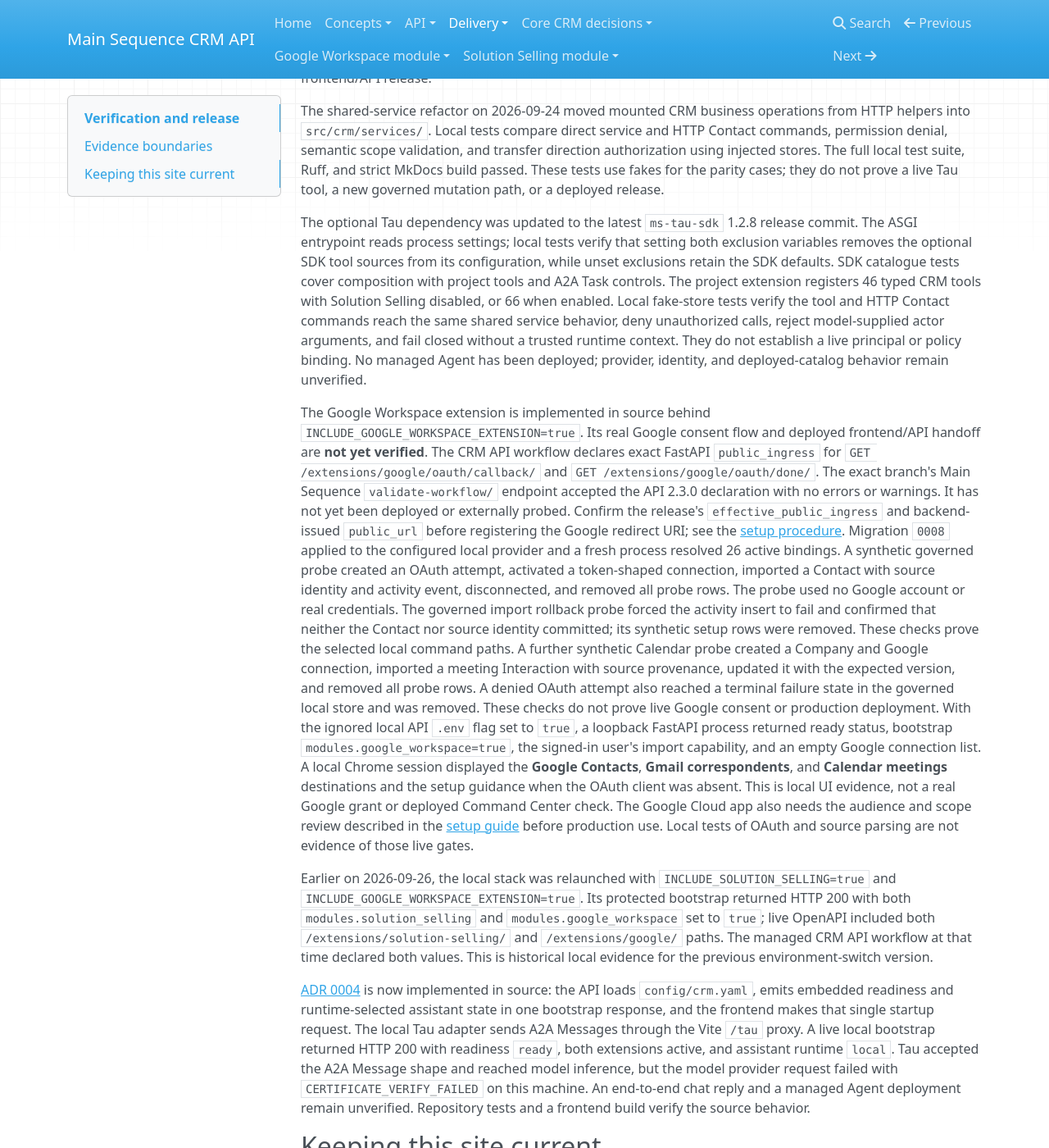
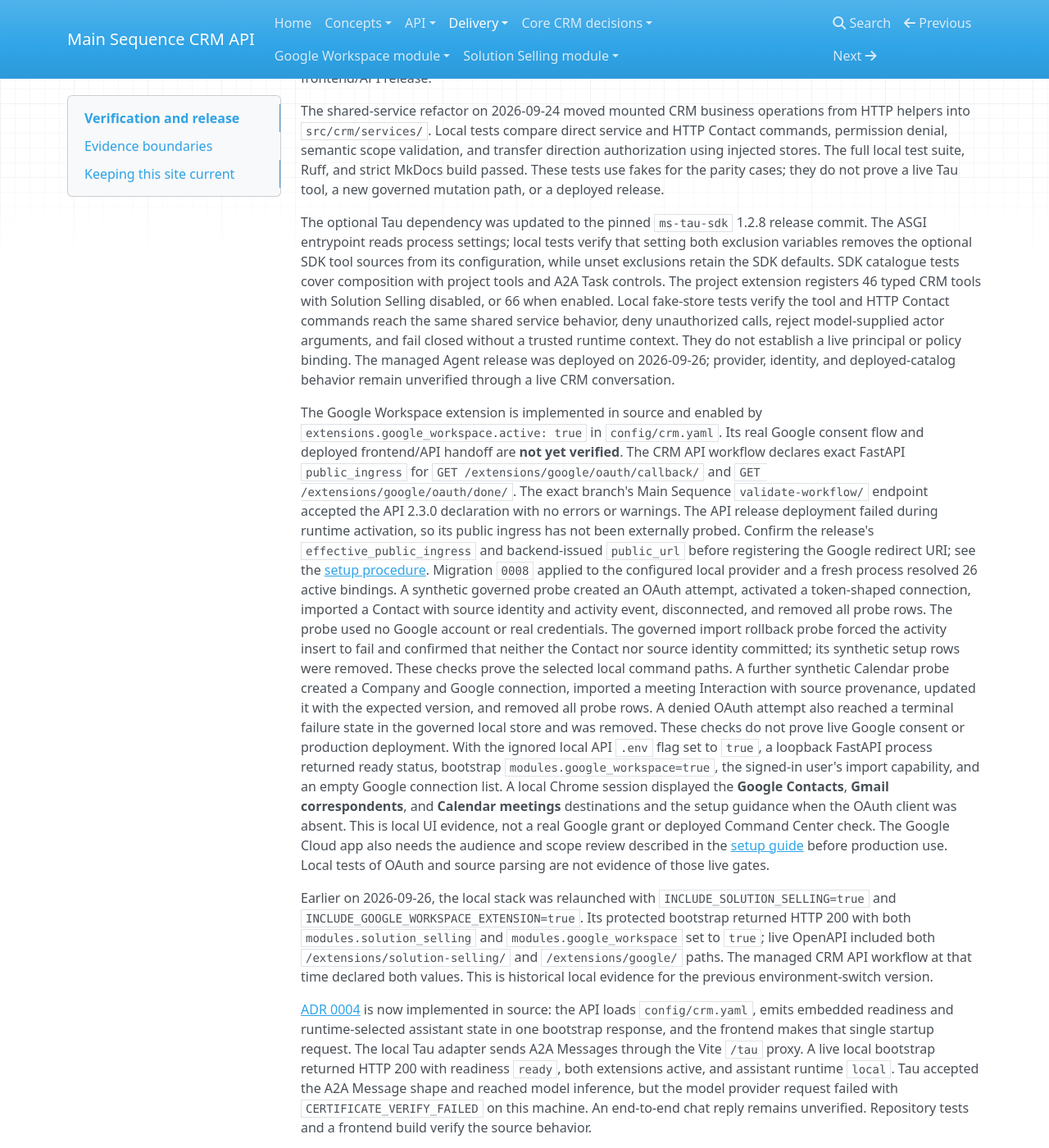
Before and after one commit to mainsequence-projects/MainSequenceCRMAPI, an MkDocs documentation site: the page built from docs/delivery/verification.md, in a window 1280 px wide and 1400 px high, scrolled down 1691 px. Shown: the whole window at 82% size. Built offline with MkDocs 1.6.1, drawn with Linux system fonts in a browser that asks for light colours; nearby versions of some CDN libraries; some of the changed text lies outside the part shown.

Commit message:
Record CRM deployment verification state

```diff
--- a/docs/delivery/verification.md
+++ b/docs/delivery/verification.md
@@ -89,7 +89,7 @@
 fakes for the parity cases; they do not prove a live Tau tool, a new governed
 mutation path, or a deployed release.
 
-The optional Tau dependency was updated to the latest `ms-tau-sdk` 1.2.8
+The optional Tau dependency was updated to the pinned `ms-tau-sdk` 1.2.8
 release commit. The ASGI entrypoint reads process settings; local tests verify
 that setting both exclusion variables removes the optional SDK tool sources
 from its configuration, while unset exclusions retain the SDK defaults. SDK
@@ -99,17 +99,18 @@
 Contact commands reach the same shared service behavior, deny unauthorized
 calls, reject model-supplied actor arguments, and fail closed without a trusted
 runtime context. They do not establish a live principal or policy binding.
-No managed Agent has been deployed; provider, identity, and deployed-catalog
-behavior remain unverified.
+The managed Agent release was deployed on 2026-09-26; provider, identity, and
+deployed-catalog behavior remain unverified through a live CRM conversation.
 
-The Google Workspace extension is implemented in source behind
-`INCLUDE_GOOGLE_WORKSPACE_EXTENSION=true`. Its real Google consent flow and
+The Google Workspace extension is implemented in source and enabled by
+`extensions.google_workspace.active: true` in `config/crm.yaml`. Its real Google consent flow and
 deployed frontend/API handoff are **not yet verified**. The CRM API workflow
 declares exact FastAPI `public_ingress` for
 `GET /extensions/google/oauth/callback/` and
 `GET /extensions/google/oauth/done/`. The exact branch's Main Sequence
 `validate-workflow/` endpoint accepted the API 2.3.0 declaration with no
-errors or warnings. It has not yet been deployed or externally probed. Confirm the release's
+errors or warnings. The API release deployment failed during runtime activation,
+so its public ingress has not been externally probed. Confirm the release's
 `effective_public_ingress` and backend-issued `public_url` before registering
 the Google redirect URI; see the
 [setup procedure](../google_workspace_module/setup.md#configure-public-callback-routes-on-main-sequence).
@@ -154,8 +155,19 @@
 HTTP 200 with readiness `ready`, both extensions active, and assistant runtime
 `local`. Tau accepted the A2A Message shape and reached model inference, but
 the model provider request failed with `CERTIFICATE_VERIFY_FAILED` on this
-machine. An end-to-end chat reply and a managed Agent deployment remain
-unverified. Repository tests and a frontend build verify the source behavior.
+machine. An end-to-end chat reply remains unverified. Repository tests and a
+frontend build verify the source behavior.
+
+On 2026-09-26, CodeRepository sync published API commit `5f639dc5` and
+frontend commit `a6506358`. The managed CRM assistant DeploymentRun succeeded
+and bound Agent `CRM assistant` to its active runtime release. The Static Site
+DeploymentRun also succeeded and published the protected frontend. The CRM
+FastAPI DeploymentRun passed workflow validation and image build, then failed
+at `deploy_runtime` with `runtime_deployment_failed`; it has no active revision.
+Local import and `/healthz` checks passed in a stripped environment. The
+platform exposed no more specific failure in that run or its available
+application logs. The deployed frontend/API contract, public Google callback,
+and managed assistant bootstrap remain unverified until the API is active.
 
 ## Keeping this site current
 
--- a/pyproject.toml
+++ b/pyproject.toml
@@ -4,7 +4,7 @@
 
 [project]
 name = "mainsequencecrmapi"
-version = "0.1.3"
+version = "0.1.4"
 readme = "README.md"
 requires-python = ">=3.13"
 dependencies = [
```
Also changed, not shown: docs/crm_core/adrs/0003-tau-crm-agent-tools.md (+5 -4 lines), docs/crm_core/adrs/0004-single-bootstrap-and-assistant-runtime.md (+3 -2 lines), 1 other file.
